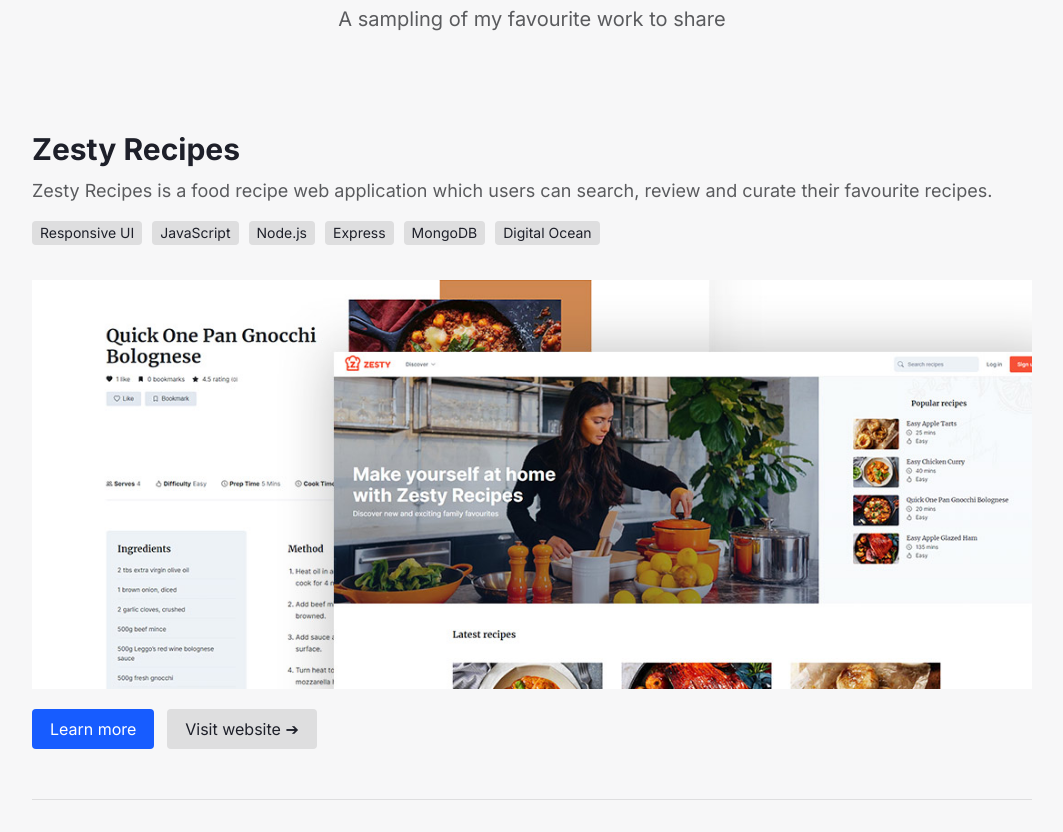
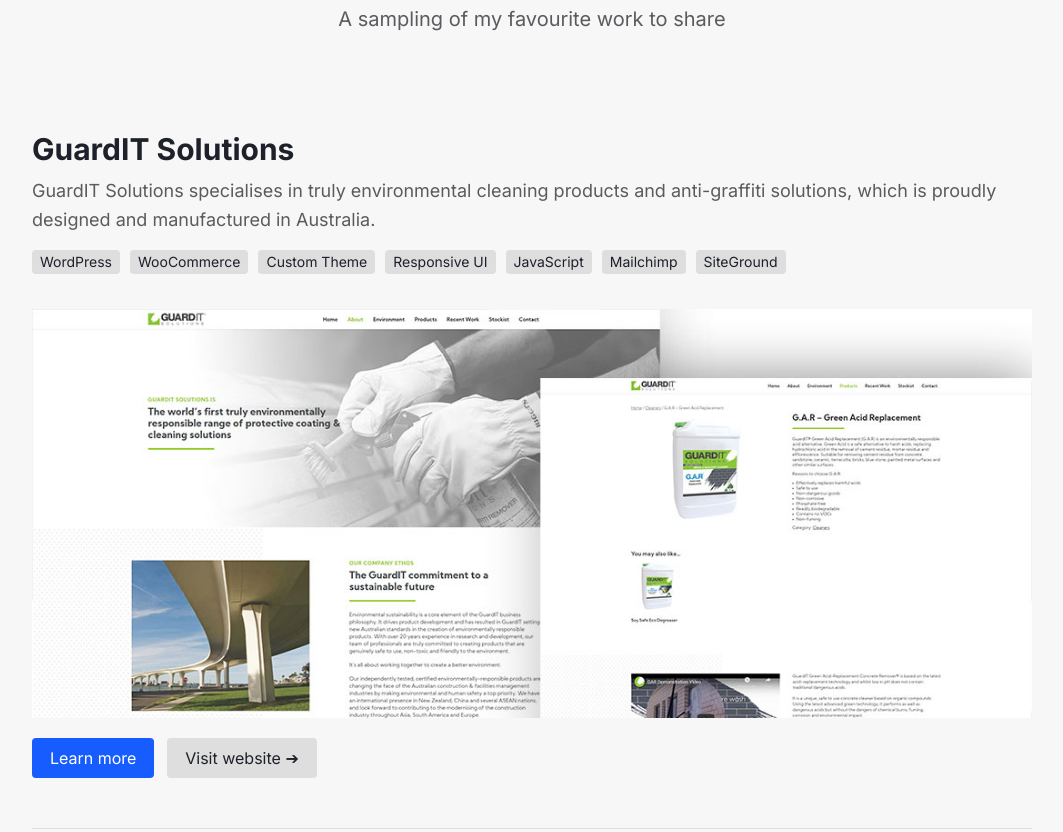
Before and after one commit to aitchjames/aitchjames.github.io, a website: page index.html in a window 1280 px wide. Shown: the part 1020-1852 px from the top of the page, without its empty margins (108-1171 px from the left). Drawn offline with Linux system fonts and the light colour scheme.

Commit message:
added guardit solutions project

```diff
--- a/index.html
+++ b/index.html
@@ -111,6 +111,26 @@
                 <h2 class="heading-two work-heading">Previous Work</h2>
                 <p class="work-subheading">A sampling of my favourite work to share</p>
 
+                <div class="work-item" id="work-item-guardit">
+                    <h3 class="work-item__heading">GuardIT Solutions</h3>
+                    <p class="work-item__subheading">GuardIT Solutions specialises in truly environmental cleaning products and anti-graffiti solutions, which is proudly designed and manufactured in Australia.</p>
+                    <div class="work-item__labels">
+                        <span class="work-item__label">WordPress</span>
+                        <span class="work-item__label">WooCommerce</span>
+                        <span class="work-item__label">Custom Theme</span>
+                        <span class="work-item__label">Responsive UI</span>
+                        <span class="work-item__label">JavaScript</span>
+                        <span class="work-item__label">Mailchimp</span>
+                        <span class="work-item__label">SiteGround</span>
+                    </div>
+                    <picture>
+                        <source srcset="images/project/guardit-home-hero.jpg 1024w" media="(min-width: 640px)">
+                        <img srcset="images/project/guardit-home-hero-mobile.jpg" class="work-item__hero" alt="GuardIT Solutions website screenshot">
+                    </picture>
+                    <a href="#popup-item-guardit" class="work-item__button work-item__button-primary">Learn more</a>
+                    <a href="https://haydenm.sgedu.site/" class="work-item__button">Visit website ➔</a>
+                </div>
+
                 <div class="work-item" id="work-item-zesty">
                     <h3 class="work-item__heading">Zesty Recipes</h3>
                     <p class="work-item__subheading">Zesty Recipes is a food recipe web application which users can search, review and curate their favourite recipes.</p>
@@ -218,6 +238,38 @@
             </div>
         </div>
     </footer>
+
+    <div class="popup" id="popup-item-guardit">
+        <div class="container">
+            <div class="popup-sticky-top">
+                <h2 class="popup-sticky-top__heading">GuardIT Solutions</h2>
+                <a href="#work-item-guardit" class="popup-sticky-top__close">
+                    <svg width="1em" height="1em" viewBox="0 0 16 16" class="bi bi-x-circle" fill="currentColor" xmlns="http://www.w3.org/2000/svg">
+                        <path fill-rule="evenodd" d="M8 15A7 7 0 1 0 8 1a7 7 0 0 0 0 14zm0 1A8 8 0 1 0 8 0a8 8 0 0 0 0 16z" />
+                        <path fill-rule="evenodd" d="M4.646 4.646a.5.5 0 0 1 .708 0L8 7.293l2.646-2.647a.5.5 0 0 1 .708.708L8.707 8l2.647 2.646a.5.5 0 0 1-.708.708L8 8.707l-2.646 2.647a.5.5 0 0 1-.708-.708L7.293 8 4.646 5.354a.5.5 0 0 1 0-.708z" />
+                    </svg>
+                </a>
+            </div>
+            <div class="popup-content">
+                <div class="work-item__labels">
+                    <span class="work-item__label">WordPress</span>
+                    <span class="work-item__label">WooCommerce</span>
+                    <span class="work-item__label">Custom Theme</span>
+                    <span class="work-item__label">Responsive UI</span>
+                    <span class="work-item__label">JavaScript</span>
+                    <span class="work-item__label">Mailchimp</span>
+                    <span class="work-item__label">SiteGround</span>
+                </div>
+                <picture>
+                    <source srcset="images/project/guardit-home-hero.jpg 1024w" media="(min-width: 640px)">
+                    <img srcset="images/project/guardit-home-hero-mobile.jpg" class="work-item__hero" alt="GuardIT Solutions website screenshot">
+                </picture>
+                <p class="work-item__description">I was recommended to GuardIT Solutions from a designer friend to fix their website and design. As the main issues with the website were the design not being responsive to each screen size, critical product pages not being developed towards the PSD design, as well as slow load speeds and rendering.</p>
+                <p class="work-item__description">After digging through the WordPress backend, I noticed there was a lot of bloated plugins being used to accomplish small tasks. I decided to create a fresh custom theme from scratch, only using necessary plugins such as WooCommerce and Advanced Custom Fields.</p>
+                <p class="work-item__description">After developing the new website for GuardIT Solutions, there were noticeable improvements such as faster loading times from 7 seconds to 1 second with rendering. Network requests reduced by two-thirds, this was due to fewer plugins used.</p>
+            </div>
+        </div>
+    </div>
 
     <div class="popup" id="popup-item-zesty">
         <div class="container">
```
Also changed, not shown: images/project/guardit-home-hero-mobile.jpg (added), images/project/guardit-home-hero.jpg (added).
